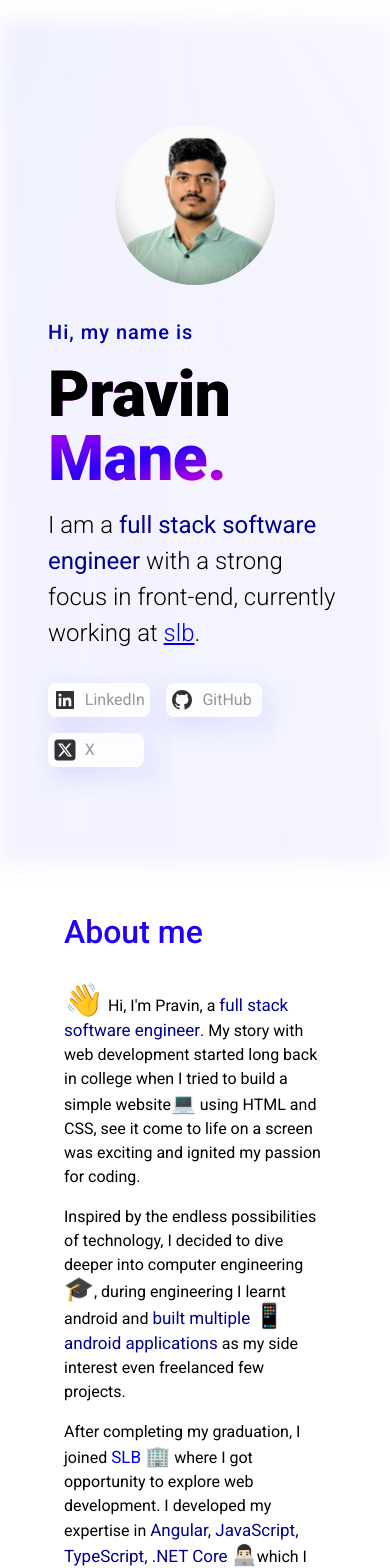
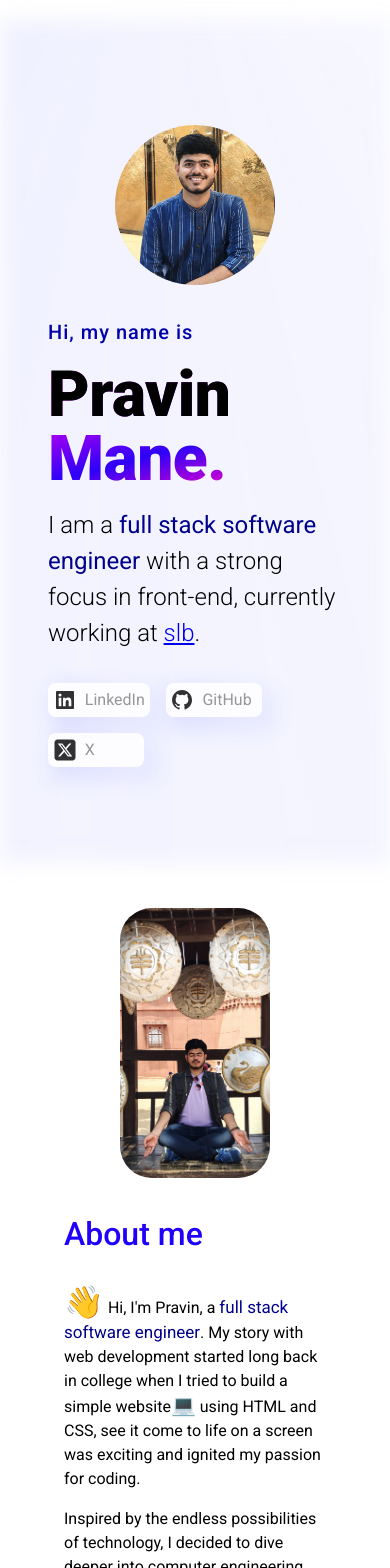
Before and after one commit to pravinmane1/Portfolio, an Angular app: page / in a window 390 px wide. Shown: the top 1568 px of the page. Built offline with nearby package versions, Linux system fonts and the light colour scheme.

Commit message:
Updates assets in hero and about section

```diff
--- a/src/app/features/about/about.component.html
+++ b/src/app/features/about/about.component.html
@@ -6,9 +6,9 @@
   MongoDB, TypeScript, JavaScript, C#, .NET Core along with Azure cloud services
   to develop new thing -->
   <img
-    ngSrc="/assets/profile_image.jpg"
+    ngSrc="/assets/about.jpg"
     width="250"
-    height="250"
+    height="450"
     class="hero-image"
     ngSrcset="100w, 200w, 300w"
     priority
--- a/src/app/features/about/about.component.scss
+++ b/src/app/features/about/about.component.scss
@@ -8,7 +8,7 @@
   gap: 6rem;
   margin: 0 4rem;
   animation: fade-in linear;
-  // animation-timeline: view(500px);
+  // animation-timeline: view();
 }
 
 @keyframes fade-in {
@@ -23,10 +23,10 @@
 }
 
 .hero-image {
-  transform: rotate(-3deg);
+  transform: rotate(-8deg);
   border-radius: 2rem;
   min-width: 250px;
-  max-width: 250px;
+  max-height: 450px;
 }
 
 .about-text {
@@ -66,10 +66,10 @@ p {
 
 @media (max-width: 900px) {
   .hero-image {
-    min-width: 200px;
-    max-height: 200px;
-    height: 200px;
-    width: 200px;
+    min-width: 150px;
+    max-height: 270px;
+    height: 270px;
+    width: 150px;
   }
 
   .about-section {
@@ -83,6 +83,6 @@ p {
     flex-flow: column nowrap;
   }
   .hero-image {
-    order: 1;
+    transform: rotate(0deg);
   }
 }
--- a/src/app/features/hero/hero.component.html
+++ b/src/app/features/hero/hero.component.html
@@ -12,8 +12,8 @@
       </h1>
     </span>
     <p class="title-statement animate" [ngClass]="{ 'fade-up': isLoading() }">
-      I am a <span class="job-title">full stack software engineer </span>with a strong focus in
-      front-end, currently working at
+      I am a <span class="job-title">full stack software engineer </span>with a
+      strong focus in front-end, currently working at
       <a href="https://www.slb.com" target="_blank">slb</a>.
     </p>
     <app-social-links
@@ -23,9 +23,9 @@
   </div>
   <div class="hero-image-holder animate" [ngClass]="{ 'fade-up': isLoading() }">
     <img
-      ngSrc="/assets/profile_image.jpg"
-      width="200"
-      height="200"
+      ngSrc="/assets/hero_image.jpg"
+      width="250"
+      height="250"
       class="hero-image"
       ngSrcset="100w, 200w, 300w"
       priority
--- a/src/app/features/hero/hero.component.scss
+++ b/src/app/features/hero/hero.component.scss
@@ -13,8 +13,8 @@
 .hero-image {
   border-radius: 50%;
   margin: 1rem;
-  min-height: 200px;
-  min-width: 200px;
+  min-height: 250px;
+  min-width: 250px;
 }
 
 @keyframes fade-in {
```
Also changed, not shown: public/assets/about.jpg (added), public/assets/hero_image.jpg (added).
